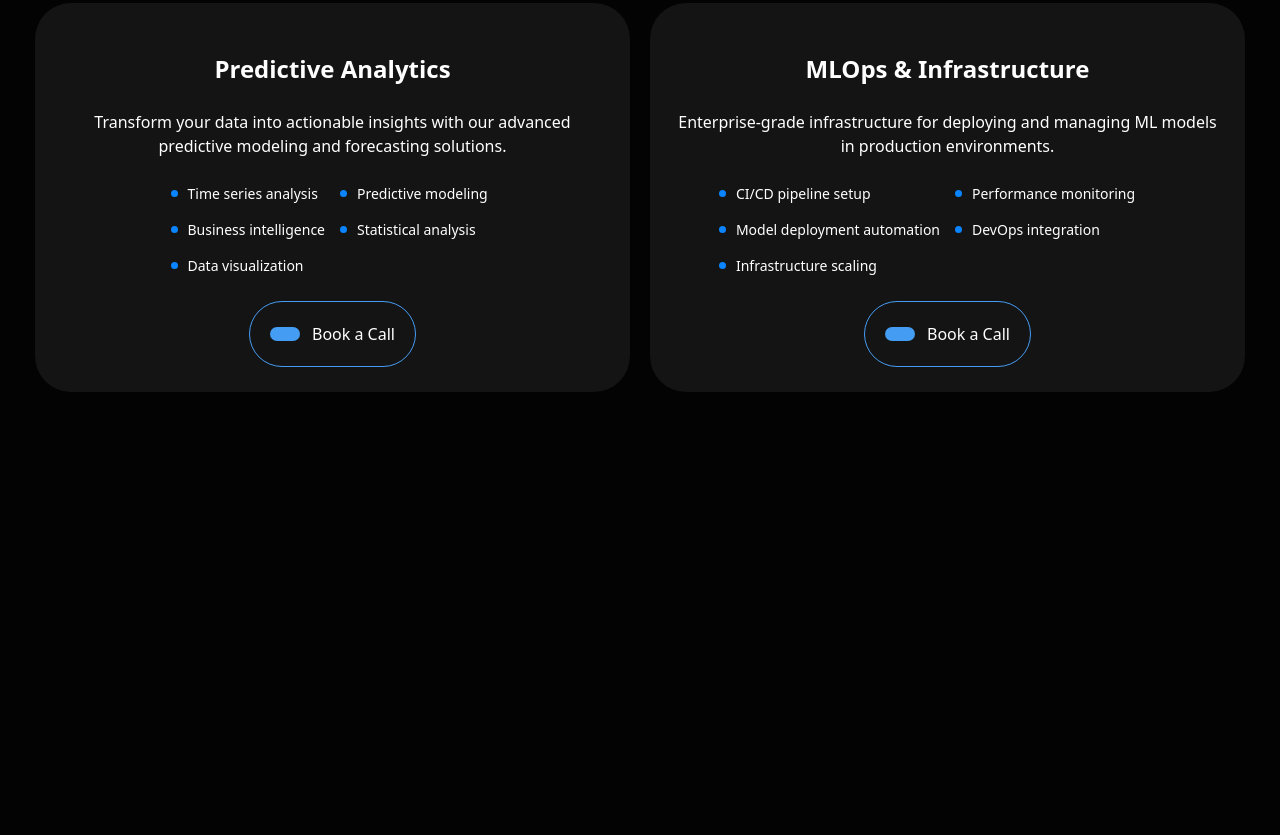
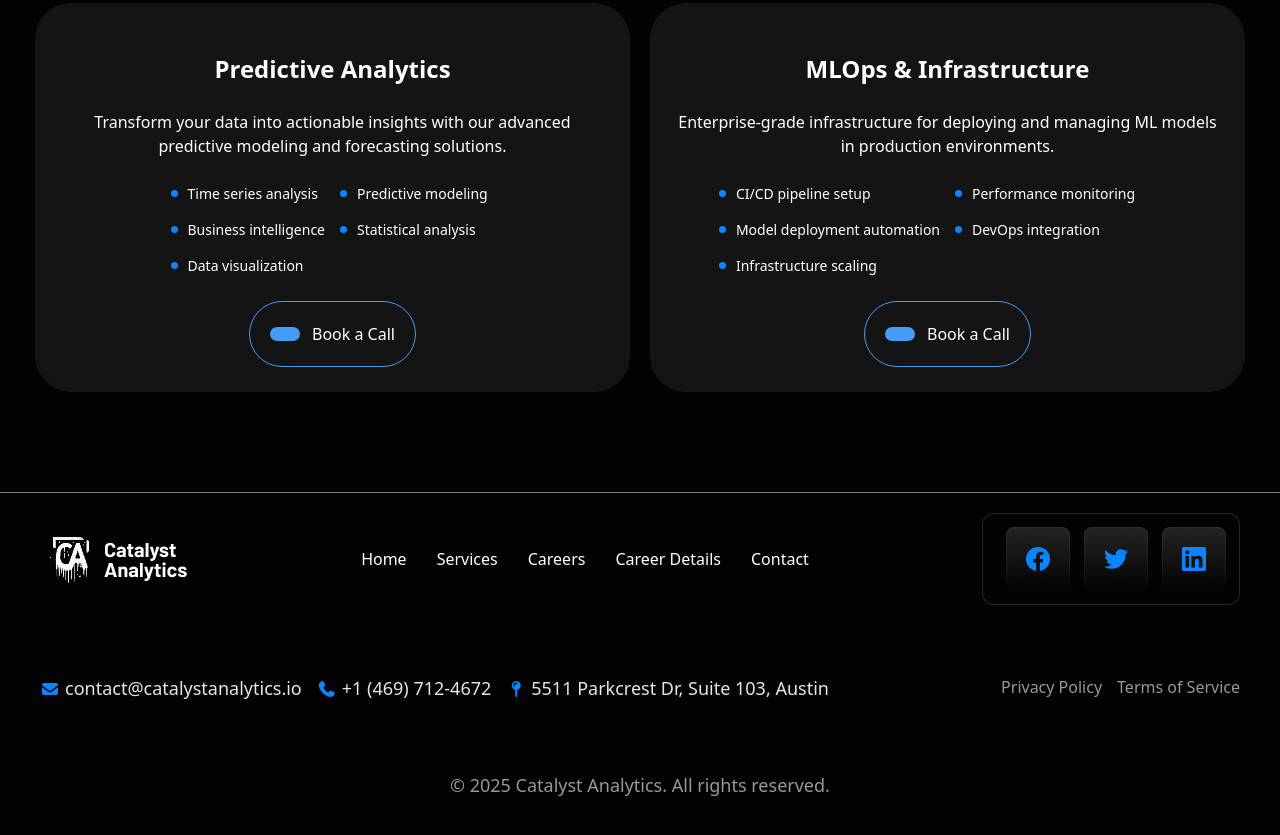
Before and after one commit to muhammadnazarov1724-cell/P.exam-week3, a website: page src/pqhe2.html in a window 1280 px wide. Shown: the part 1535-2370 px from the top of the page. Before the commit the page ends 1962 px from the top, so only its background shows below. Drawn offline with Linux system fonts and the light colour scheme.

Commit message:
footer p2

```diff
--- a/src/pqhe2.html
+++ b/src/pqhe2.html
@@ -5,6 +5,14 @@
     <meta name="viewport" content="width=device-width, initial-scale=1.0" />
     <title>Document</title>
     <link rel="stylesheet" href="./output.css" />
+    <link
+      rel="stylesheet"
+      href="https://cdnjs.cloudflare.com/ajax/libs/font-awesome/7.0.1/css/all.min.css"
+      integrity="sha512-2SwdPD6INVrV/lHTZbO2nodKhrnDdJK9/kg2XD1r9uGqPo1cUbujc+IYdlYdEErWNu69gVcYgdxlmVmzTWnetw=="
+      crossorigin="anonymous"
+      referrerpolicy="no-referrer"
+    />
+
   </head>
   <body class="bg-[#030303] text-white">
     <header
@@ -288,5 +296,46 @@
         </div>
       </section>
     </main>
+
+    <footer class="my-[100px] border-t border-t-[gray] px-[20px]">
+      <div class="flex p-[20px] justify-between items-center max-w-[1300px] m-auto gap-[20px]">
+        <div>
+            <img src="./images/Logo.png" alt="">
+        </div>
+      <nav class="hidden lg:flex text-white gap-[30px] font-[300]">
+        <a href="">Home</a>
+        <a href="">Services</a>
+        <a href="">Careers</a>
+        <a href="">Career Details</a>
+        <a href="">Contact</a>
+      </nav>
+      <div>
+        <img src="./images/Sub Container.png" alt="">
+      </div>
+      </div>
+      <div class="flex flex-col lg:flex-row justify-between max-w-[1200px] m-auto my-[50px]">
+      <div class="flex flex-col gap-[15px] lg:flex-row">
+        <div class="flex gap-[5px] items-center">
+            <i class="fa-solid text-[#0A84FF] fa-envelope"></i>
+            <p class="text-[#E6E6E6] lg:text-[18px]">contact@catalystanalytics.io</p>
+        </div>
+        <div class="flex gap-[5px] items-center">
+            <i class="fa-solid text-[#0A84FF] fa-phone"></i>
+            <p class="text-[#E6E6E6] lg:text-[18px]">+1 (469) 712-4672</p>
+        </div>
+        <div class="flex gap-[5px] items-center">
+            <i class="fa-solid text-[#0A84FF] fa-map-pin"></i>
+            <p class="text-[#E6E6E6] lg:text-[18px]">5511 Parkcrest Dr, Suite 103, Austin</p>
+        </div>
+        </div>
+        <div class="text-[#98989A] flex gap-[15px]">
+            <p>Privacy Policy</p>
+            <p>Terms of Service</p>
+        </div>
+      </div>
+      <p class="text-[#98989A] text-[18px] text-center my-[70px]">© 2025 Catalyst Analytics. All rights reserved.</p>
+    </footer>
+
+
   </body>
 </html>
```
